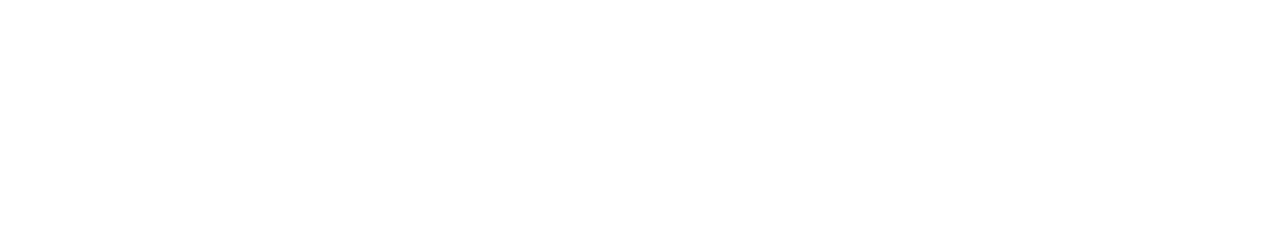
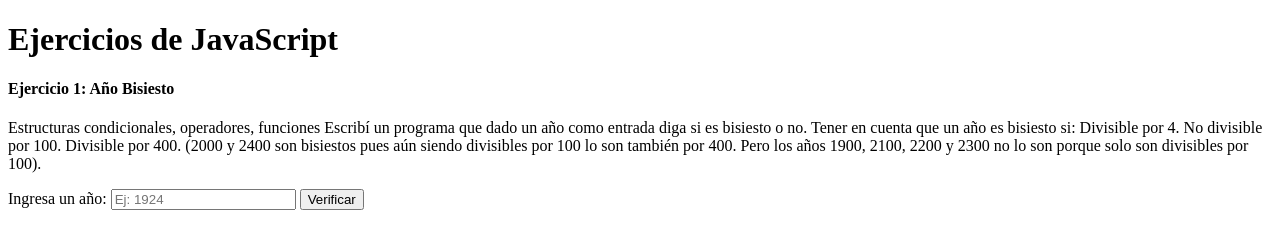
Before and after one commit to Maineromartin/Trabajo, a plain HTML site: page index.html in a window 1280 px wide. Drawn offline with Linux system fonts and the light colour scheme.

Commit message:
un archivo js y se modifico el index.html para que funcione correctamente.

```diff
--- /dev/null
+++ b/Ej1.js
@@ -0,0 +1,43 @@
+/* Ejercicio 1:
+Estructuras condicionales, operadores, funciones
+
+Escribí un programa que dado un año como entrada diga si es bisiesto o no.
+
+Tener en cuenta que un año es bisiesto si:
+
+- Divisible por 4.
+- No divisible por 100.
+- Divisible por 400. (2000 y 2400 son bisiestos pues aún siendo divisibles por 100 lo son también por 400.
+- Pero los años 1900, 2100, 2200 y 2300 no lo son porque solo son divisibles por 100).
+*/
+
+// Función que verifica si es bisiesto (Lógica)
+function esBisiesto(anio) {
+    return (anio % 4 === 0 && anio % 100 !== 0) || (anio % 400 === 0);
+}
+
+// Función principal que interactúa con la interfaz web
+function calcularBisiesto() {
+    // 1. Capturamos el valor que el usuario escribió en el <input>
+    let inputElemento = document.getElementById("anioInput");
+    let anio = parseInt(inputElemento.value);
+
+    // 2. Obtenemos la referencia al párrafo <p> donde se mostrará el resultado
+    let resultadoElemento = document.getElementById("resultado");
+
+    // 3. Validamos la entrada
+    if (isNaN(anio)) {
+        resultadoElemento.textContent = "Por favor, ingresa un número válido.";
+        resultadoElemento.style.color = "red";
+        return;
+    }
+
+    // 4. Ejecutamos la lógica y escribimos el resultado directamente en el HTML
+    if (esBisiesto(anio)) {
+        resultadoElemento.textContent = `${anio} es un año bisiesto.`;
+        resultadoElemento.style.color = "green";
+    } else {
+        resultadoElemento.textContent = `${anio} no es un año bisiesto.`;
+        resultadoElemento.style.color = "black";
+    }
+}
--- a/index.html
+++ b/index.html
@@ -3,10 +3,23 @@
 <head>
     <meta charset="UTF-8">
     <meta name="viewport" content="width=device-width, initial-scale=1.0">
-    <title>Document</title>
+    <title>Mi proyecto</title>
     <link rel="stylesheet" href="styles.css">
 </head>
 <body>
-
+    <h1>Ejercicios de JavaScript</h1>
+    <h4>Ejercicio 1: Año Bisiesto </h4>
+    <p>Estructuras condicionales, operadores, funciones
+        Escribí un programa que dado un año como entrada diga si es bisiesto o no.
+        Tener en cuenta que un año es bisiesto si:
+        Divisible por 4.
+        No divisible por 100.
+        Divisible por 400. (2000 y 2400 son bisiestos pues aún siendo divisibles por 100 lo son también por 400.
+        Pero los años 1900, 2100, 2200 y 2300 no lo son porque solo son divisibles por 100).</p>
+    <label for="anioInput">Ingresa un año: </label>
+    <input type="number" id="anioInput" placeholder="Ej: 1924">
+    <button onclick="calcularBisiesto()">Verificar</button>
+    <p id="resultado"></p>
+    <script src="Ej1.js"></script>
 </body>
 </html>
```
